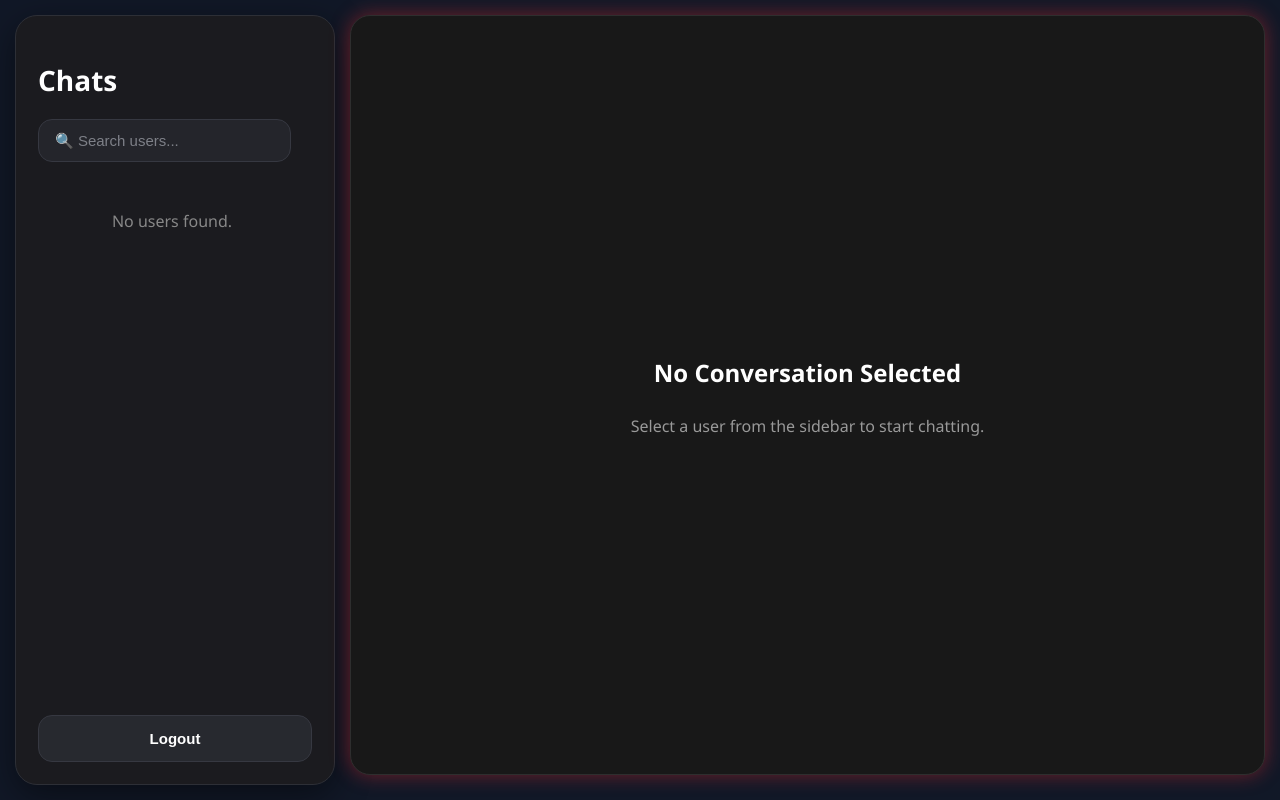
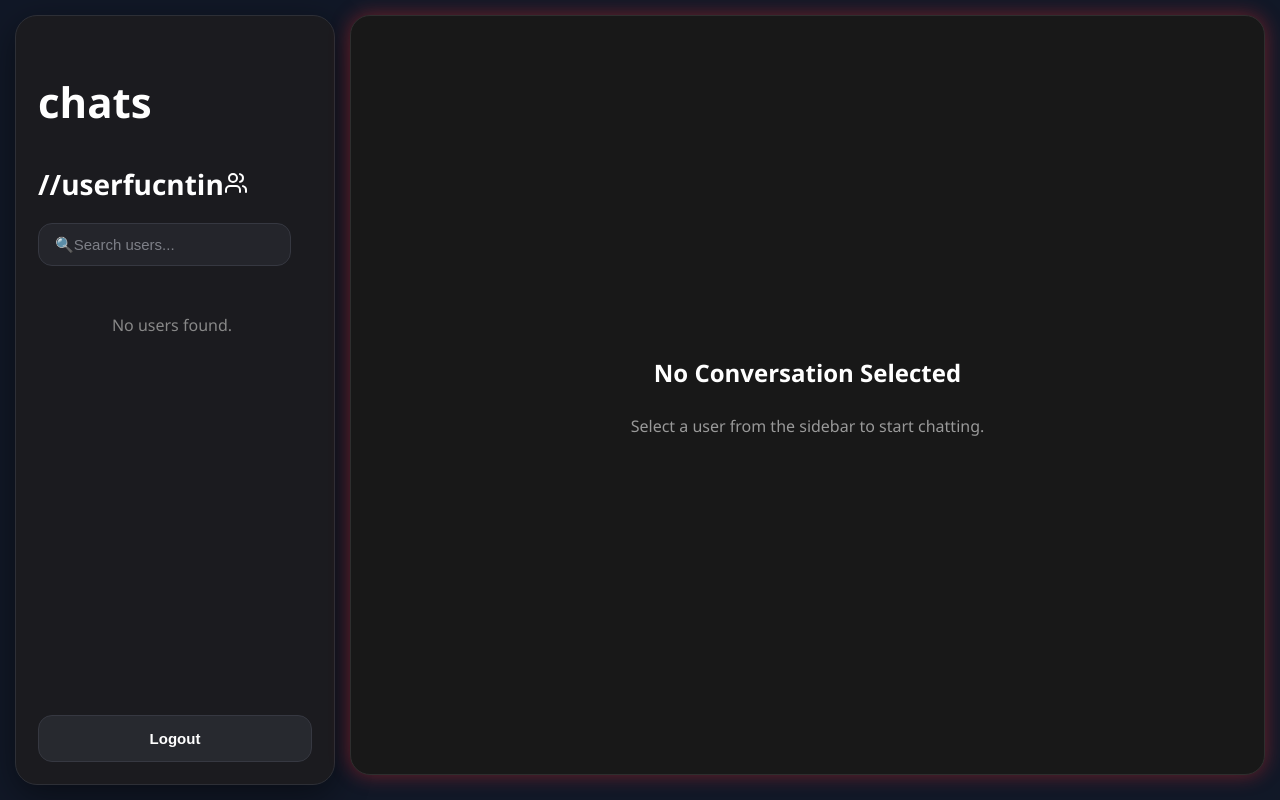
Before and after one commit to nin47097-hub/realtime-chat-app, a React (Vite) app in the folder client/: page /chat in a window 1280 px wide. Built offline with nearby package versions, Linux system fonts and the light colour scheme; no server answers; sample sign-in values are in the browser's storage.

Commit message:
Update Sidebar.jsx

```diff
--- a/client/src/components/Sidebar.jsx
+++ b/client/src/components/Sidebar.jsx
@@ -4,12 +4,37 @@ import api from "../services/api";
 import socket from "../socket";
 import "./Sidebar.css";
 
+import { Users } from "lucide-react";
+
 function Sidebar({ onSelectUser }) {
     const [users, setUsers] = useState([]);
     const [onlineUsers, setOnlineUsers] = useState([]);
     const [searchTerm, setSearchTerm] = useState("");
+    const [friendsopen, setfriendsopen] = useState(false);
 
     const navigate = useNavigate();
+
+    {friendsopen && (
+        <div className="friendwindow">
+            <h3 className="friendslist">👥 Friends List
+
+            </h3>
+
+
+
+
+            <button
+                className="close-frinedswindow"
+                onClick={()=>setfriendsopen(false)}
+            >
+                close
+
+            </button>
+
+        </div>
+
+
+    )}
 
     useEffect(() => {
 
@@ -52,14 +77,22 @@ function Sidebar({ onSelectUser }) {
     return (
         <div className="sidebar">
 
-            <h2 className="sidebar-title">
-                Chats
-            </h2>
+            <div className="sidebar-title">
+                <h2 className="chats-friends">
+                    chats
+
+
+
+                </h2>
+
+                //userfucntin
+                <Users  onClick={()=>setfriendsopen(true)}/>
+            </div>
 
             <input
                 type="text"
                 className="searchinput"
-                placeholder="🔍 Search users..."
+                placeholder="🔍Search users..."
                 value={searchTerm}
                 onChange={(e) => setSearchTerm(e.target.value)}
             />
```
